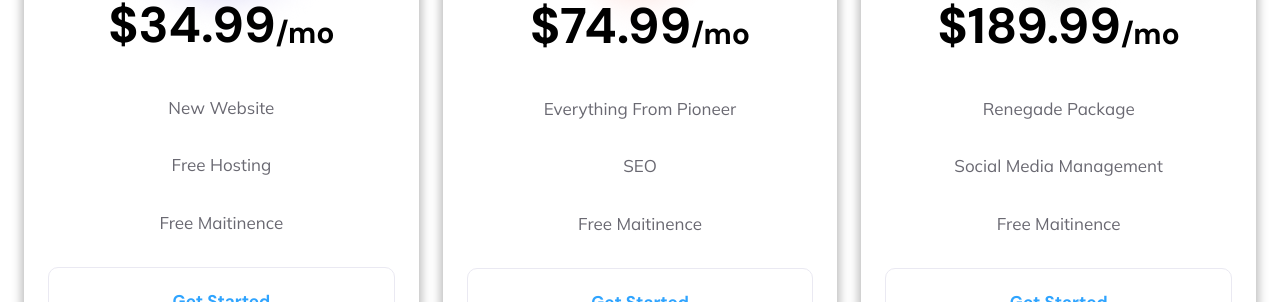
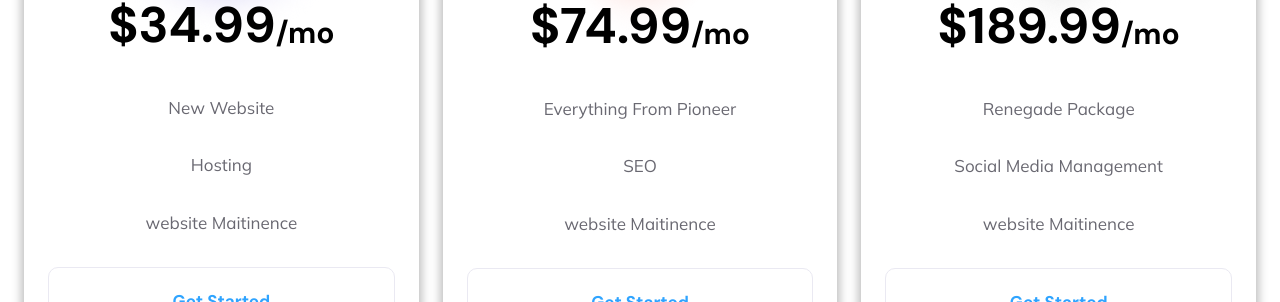
Before and after one commit to PixedioDesigns/4567gy, a Next.js app: page / in a window 1280 px wide. Shown: the part 5540-5842 px from the top of the page. Built offline with nearby package versions, Linux system fonts and the light colour scheme; a web font is replaced by a local one.

Commit message:
Update SimplePricing.jsx

```diff
--- a/components/home/SimplePricing.jsx
+++ b/components/home/SimplePricing.jsx
@@ -20,10 +20,10 @@ const SimplePricing = () => {
               New Website
             </p>
             <p className="text-center ff_mulish py-2 sm:py-4 text-2md text-[#696871]">
-              Free Hosting
+              Hosting
             </p>
             <p className="text-center ff_mulish py-2 sm:py-4 text-2md text-[#696871]">
-              Free Maitinence
+              website Maitinence
             </p>
             <a href="#contact">
               <button className=" rounded-[10px]  w-full border border-[#EAE9F2] py-[10px] sm:py-[21px] text-2md font-bold text-[#2FA4FF] my-4 duration-300 transition-all ease ff_dm_sans">
@@ -47,7 +47,7 @@ const SimplePricing = () => {
               SEO
             </p>
             <p className="text-center py-2 sm:py-4 ff_mulish text-2md text-[#696871]">
-              Free Maitinence
+              website Maitinence
             </p>
             <a href="#contact">
               <button className=" rounded-[10px]  w-full border border-[#EAE9F2] py-[10px] sm:py-[21px] text-2md font-bold text-[#2FA4FF] my-4 duration-300 transition-all ease ff_dm_sans">
@@ -71,7 +71,7 @@ const SimplePricing = () => {
               Social Media Management
             </p>
             <p className="text-center py-2 sm:py-4 ff_mulish text-2md text-[#696871]">
-              Free Maitinence
+              website Maitinence
             </p>
             <a href="#contact">
               <button className=" rounded-[10px]  w-full border border-[#EAE9F2] py-[10px] sm:py-[21px] text-2md font-bold text-[#2FA4FF] my-4 duration-300 transition-all ease ff_dm_sans">
```
